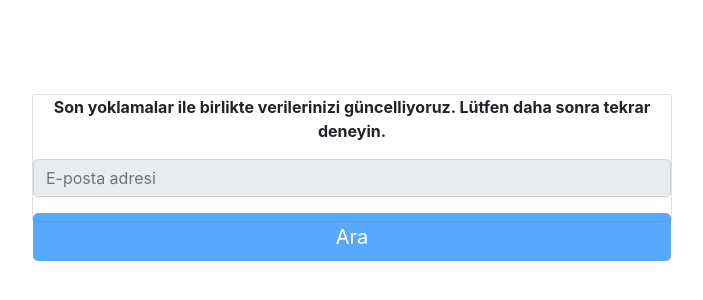
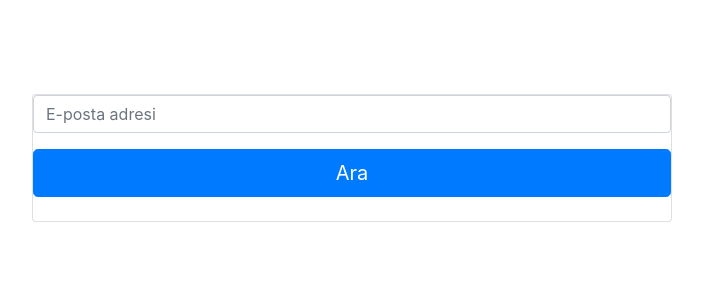
Before and after one commit to erkanercan/abt-devamsizlik, a React (Create React App) app: page / in a window 1280 px wide. Shown: the part 242-542 px from the top of the page, without its empty margins (288-991 px from the left). Built offline with nearby package versions, Linux system fonts and the light colour scheme.

Commit message:
disabled corrected

```diff
--- a/src/pages/Search/Search.tsx
+++ b/src/pages/Search/Search.tsx
@@ -58,17 +58,11 @@ function Search() {
     <div>
       {message && <Alert variant={alertVariant}>{message}</Alert>}
       <Card style={{ position: "absolute" }}>
-        <p>
-          <b>
-            Son yoklamalar ile birlikte verilerinizi güncelliyoruz. Lütfen daha sonra tekrar
-            deneyin.
-          </b>
-        </p>
         <Form onSubmit={onFormSubmit}>
           <Form.Group controlId="formBasicEmail">
-            <Form.Control disabled type="search" placeholder="E-posta adresi" />
+            <Form.Control disabled={loading} type="search" placeholder="E-posta adresi" />
           </Form.Group>
-          <Button disabled type="submit" variant="primary" size="lg" block>
+          <Button disabled={loading} type="submit" variant="primary" size="lg" block>
             {loading ? (
               <div>
                 <Spinner as="span" animation="border" role="status" aria-hidden="true" />{" "}
```
